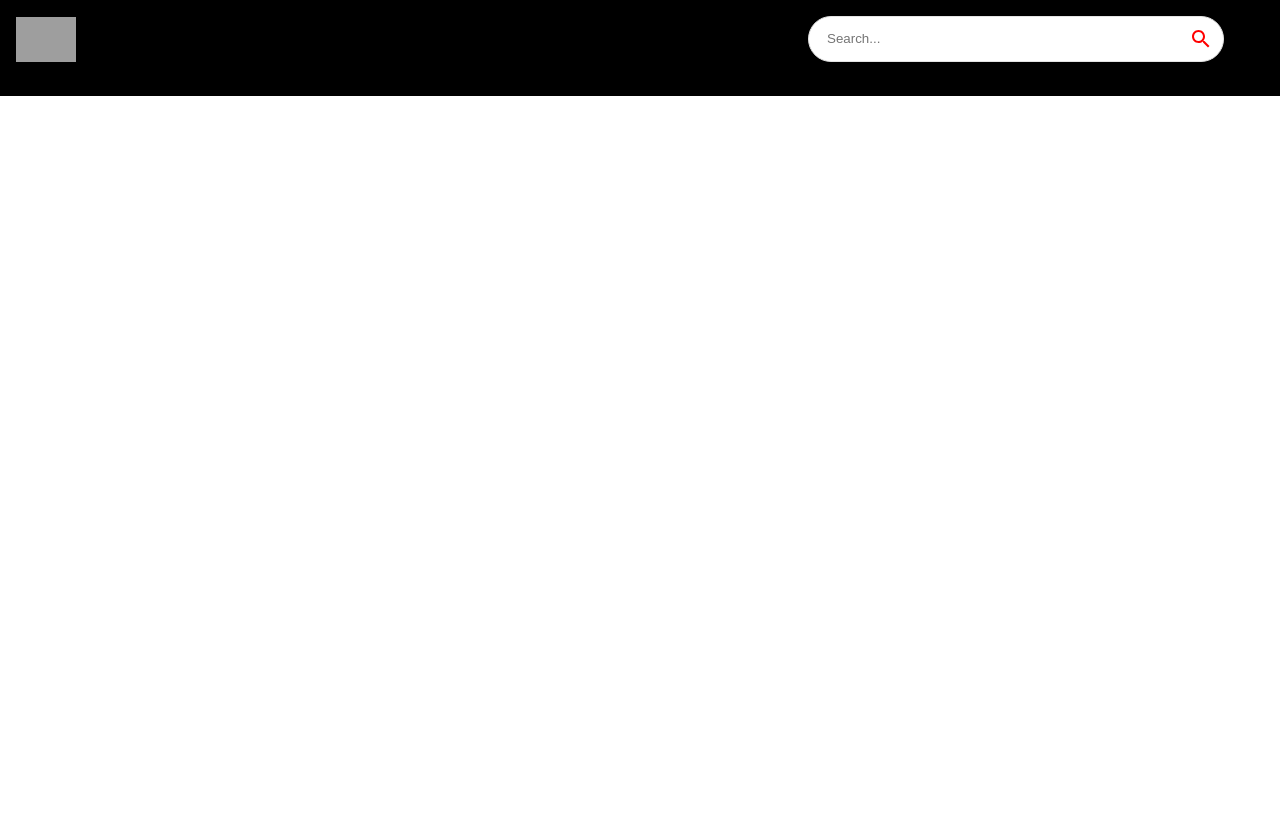
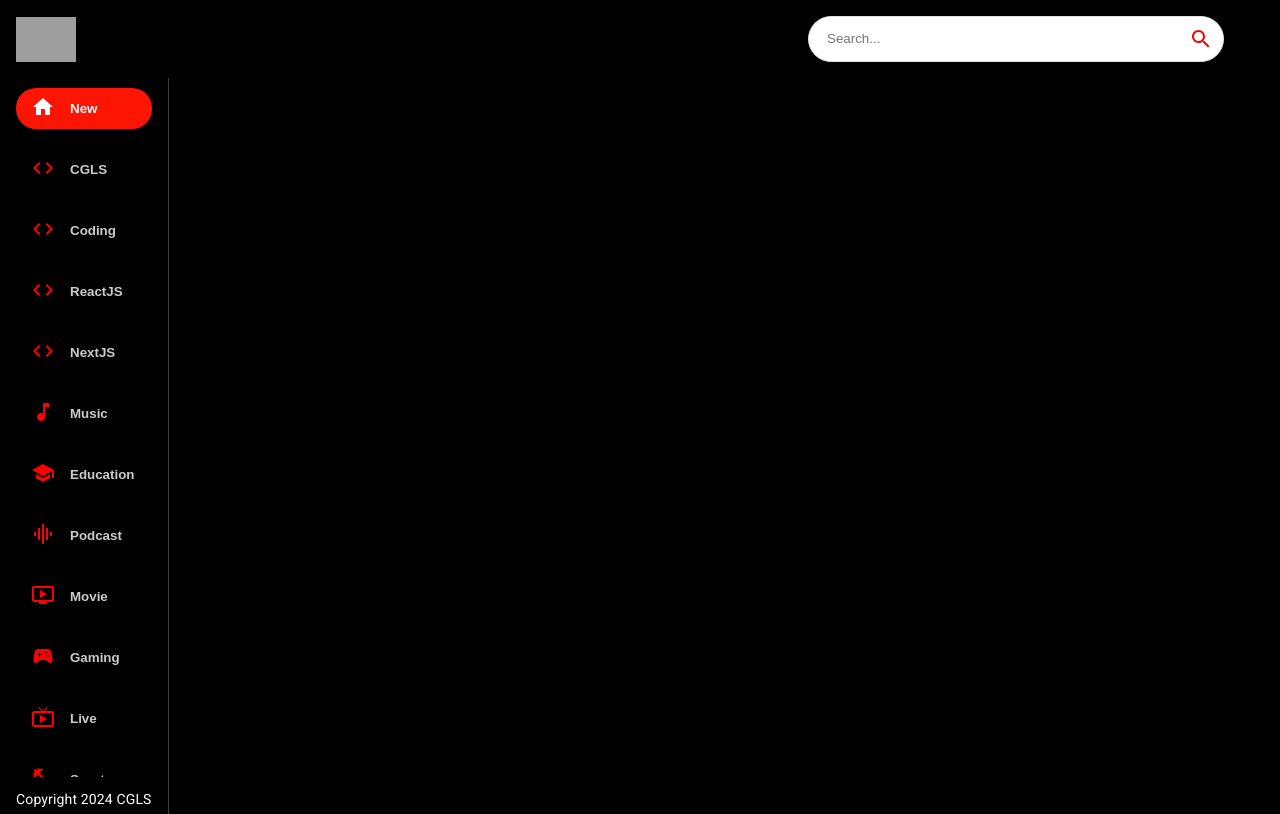
Before and after one commit to GastonSKL/Videospage, a React (Create React App) app: page / in a window 1280 px wide. Built offline with nearby package versions, Linux system fonts and the light colour scheme; grey boxes are pictures that could not be loaded.

Commit message:
[add][28/10/2024][videoapp] Feed with side bard

```diff
--- a/src/components/Feed.jsx
+++ b/src/components/Feed.jsx
@@ -1,9 +1,31 @@
-import React from 'react'
+import React, { useState, useEffect } from "react";
+import { Box, Stack, Typography } from "@mui/material";
+import Sidebar from "./Sidebar";
 
 const Feed = () => {
   return (
-    <div>Feed</div>
-  )
-}
+    <Stack sx={{ flexDirection: { sx: "column", md: "row" } }}>
+      <Box
+        sx={{
+          height: { sx: "auto", md: "92vh" },
+          borderRight: "1px solid #3d3d3d",
+          px: { sx: 0, md: 2 },
+        }}
+      >
+        <Sidebar />
+        <Typography
+          className="copyright"
+          variant="body2"
+          sx={{ mt: 1.5, color: "#fff" }}
+        >
+          Copyright 2024 CGLS
+        </Typography>
+      </Box>
+      <Box>
+        Videos
+      </Box>
+    </Stack>
+  );
+};
 
-export default Feed
+export default Feed;
--- /dev/null
+++ b/src/components/Sidebar.jsx
@@ -0,0 +1,34 @@
+import React from "react";
+import { Stack } from "@mui/material";
+import { categories } from "../utils/constants";
+
+const selectedCategory = "New";
+
+const Sidebar = () => {
+  return (
+    <Stack
+      direction="row"
+      sx={{
+        overflowY: "auto",
+        height: { sx: "auto", md: "95%" },
+        flexDirection: { md: "column" },
+      }}
+    >
+      {categories.map((category) => (
+        <button
+          className="category-btn"
+          style={{
+            background: category.name === selectedCategory && "#FC1503",
+            color: "white",
+          }}
+          key={category.name}
+        >
+          <span style={{color: category.name === selectedCategory ? 'white' : 'red', marginRight: '15px'}}>{category.icon}</span>
+          <span style={{opacity: category.name === selectedCategory ? '1' : '0.8'}}>{category.name}</span>
+        </button>
+      ))}
+    </Stack>
+  );
+};
+
+export default Sidebar;
--- a/src/components/index.js
+++ b/src/components/index.js
@@ -4,6 +4,7 @@
 import SearchFeed from "./SearchFeed";
 import VideoDetail from "./VideoDetail";
 import SearchBar from "./SearchBar";
+import Sidebar from "./Sidebar";
 
 export {
     Feed,
@@ -11,5 +12,6 @@
     Navbar,
     SearchFeed,
     VideoDetail,
-    SearchBar
+    SearchBar,
+    Sidebar
 }
--- a/src/utils/constants.js
+++ b/src/utils/constants.js
@@ -16,7 +16,7 @@
 
 export const categories = [
   { name: 'New', icon: <HomeIcon />, },
-  { name: 'JS Mastery', icon: <CodeIcon />, },
+  { name: 'CGLS', icon: <CodeIcon />, },
   { name: 'Coding', icon: <CodeIcon />, },
   { name: 'ReactJS', icon: <CodeIcon />, },
   { name: 'NextJS', icon: <CodeIcon />, },
```
